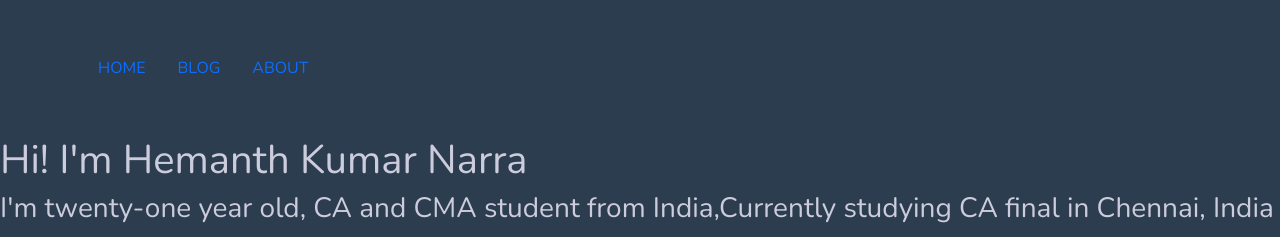
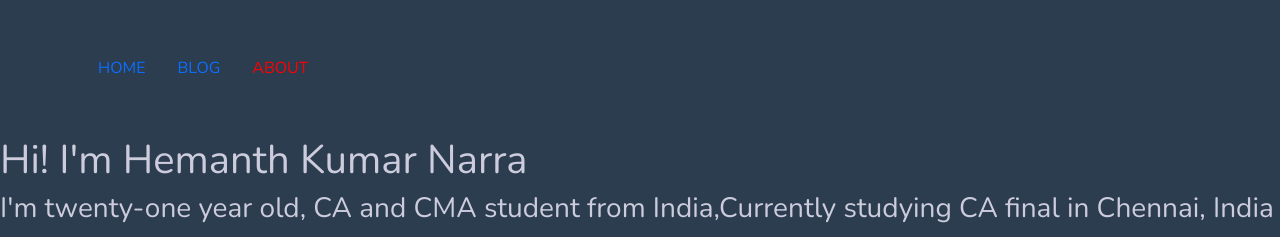
Before and after one commit to hemanthnarra/hemanthnarra.github.io, a Jekyll site: the page built from about/index.html, in a window 1280 px wide. Shown: the top 237 px of the page. Built offline with Jekyll 4.4.1, drawn with Linux system fonts in a browser that asks for light colours.

Commit message:
Update navigation.html

```diff
--- a/_includes/navigation.html
+++ b/_includes/navigation.html
@@ -8,7 +8,7 @@
     <a class="nav-link" href="#" {% if page.url == "#" %}style="color: red;"{% endif %}>BLOG</a>
   </li>
   <li class="nav-item">
-    <a class="nav-link" href="/about" {% if page.url == "/about" %}style="color: red;"{% endif %}>ABOUT</a>
+    <a class="nav-link" href="/about" {% if page.url == "/about/" %}style="color: red;"{% endif %}>ABOUT</a>
   </li>
 </ul>
       </nav>
```
